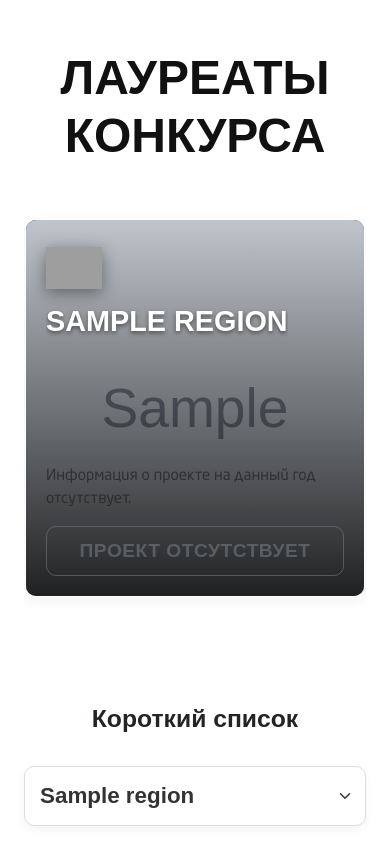
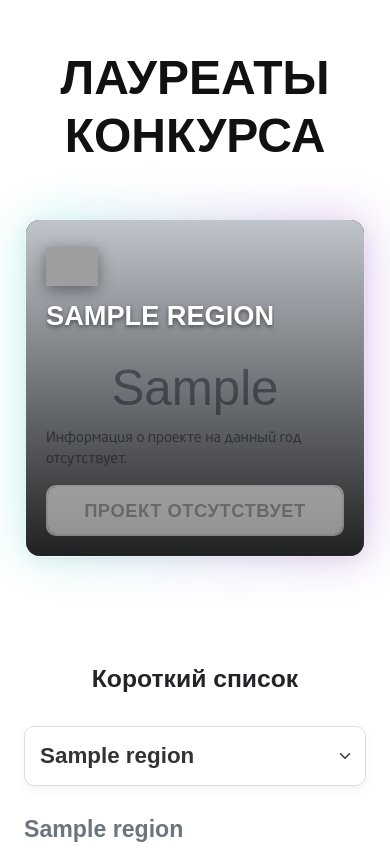
Before and after one commit to leojkeez/litflagman, a Django app: a page that uses Site/templates/sliders/carousel-elastic.html in a window 390 px wide. Shown: the part 983-1831 px from the top of the page. Run offline with Django 5.2, Linux system fonts and the light colour scheme; tables that the repository leaves empty hold one stand-in row (values such as "Sample post"); grey boxes marked "Sample" are stand-in pictures; parts of the project's set-up code (start-up, migrations or seed data) failed here and were passed over; some libraries are stand-ins or nearby versions; some web fonts are replaced; grey boxes are pictures that could not be loaded.

Commit message:
Правки в карусель

```diff
--- a/Site/templates/sliders/carousel-elastic.html
+++ b/Site/templates/sliders/carousel-elastic.html
@@ -3,25 +3,54 @@
   .elastic-carousel-container {
     display: flex;
     width: 100%;
-    height: 480px;
+    height: 380px; /* Reduced height from 480px */
     gap: 16px;
-    overflow: hidden;
-    padding: 10px 0;
+    padding: 20px 10px; /* Vertically padded so glow/blur shadow doesn't get clipped */
     transition: all 0.3s ease;
+    overflow: visible; /* Allows shadow glow to spill out */
   }
 
-  /* Each Item */
-  .elastic-carousel-item {
+  /* Each Item Wrapper */
+  .elastic-carousel-item-wrapper {
     position: relative;
     flex: 1;
     min-width: 120px;
     height: 100%;
+    transition: all 0.6s cubic-bezier(0.25, 1, 0.5, 1);
+    cursor: pointer;
+    background-color: transparent;
+  }
+
+  /* Glowing backdrop like news cards */
+  .elastic-carousel-item-wrapper::before {
+    content: "";
+    position: absolute;
+    top: 0;
+    left: 0;
+    right: 0;
+    bottom: 0;
+    z-index: -1;
+    background: var(--main-gradient, linear-gradient(90deg, #40E0D0 0%, #9932CC 100%));
+    filter: blur(25px);
+    border-radius: 16px;
+    opacity: 0;
+    transition: opacity 0.5s ease, transform 0.5s ease;
+    pointer-events: none;
+    transform: scale(0.95);
+  }
+
+  /* Each Actual Item Card */
+  .elastic-carousel-item {
+    position: relative;
+    width: 100%;
+    height: 100%;
     border-radius: 16px;
     overflow: hidden;
-    transition: all 0.6s cubic-bezier(0.25, 1, 0.5, 1);
-    cursor: pointer;
     background-color: #ffffff;
     box-shadow: 0 4px 15px rgba(0, 0, 0, 0.05);
+    display: flex;
+    flex-direction: column;
+    justify-content: space-between;
 
     /* Silver border shimmer like original cards */
     border: 2px solid transparent;
@@ -30,11 +59,20 @@
     background-clip: padding-box, border-box;
     background-size: 200px auto;
     animation: silver-shimmer-border 15s infinite linear;
+    transition: border-color 0.6s ease;
   }
 
   @keyframes silver-shimmer-border {
     0% { background-position: 0% 0%, 0% 0%; }
     100% { background-position: 0% 0%, 200px 0%; }
+  }
+
+  /* Active/Hover glow */
+  .elastic-carousel-item-wrapper:hover::before,
+  .elastic-carousel-item-wrapper.active::before {
+    opacity: 0.35; /* Glowing background intensity matching the news cards */
+    transform: scale(1.02);
+    animation: card-pulse-glow 5s infinite ease-in-out;
   }
 
   /* Background image inside the card */
@@ -88,8 +126,8 @@
   }
 
   .elastic-carousel-coat-of-arms {
-    width: 90px;
-    height: 90px;
+    width: 80px; /* Reduced slightly from 90px to fit 380px container */
+    height: 80px;
     object-fit: contain;
     transition: all 0.6s cubic-bezier(0.25, 1, 0.5, 1);
     margin-bottom: 16px;
@@ -99,7 +137,7 @@
   .elastic-carousel-title {
     font-family: 'Alumni Sans', sans-serif !important;
     font-weight: 800;
-    font-size: 1.8rem;
+    font-size: 1.7rem; /* Reduced slightly from 1.8rem */
     color: #111111;
     margin: 0;
     line-height: 1.2;
@@ -122,81 +160,105 @@
 
   .elastic-carousel-project-desc {
     color: rgba(255, 255, 255, 0.9);
-    font-size: 0.95rem;
+    font-size: 0.9rem;
     margin-bottom: 16px;
-    line-height: 1.5;
+    line-height: 1.4;
     display: -webkit-box;
-    -webkit-line-clamp: 4;
-    line-clamp: 4;
+    -webkit-line-clamp: 3; /* Reduced from 4 to fit 380px perfectly */
+    line-clamp: 3;
     -webkit-box-orient: vertical;
     overflow: hidden;
     text-align: left;
   }
 
-  /* Buttons inside carousel */
+  /* Branded signature button inside carousel */
   .elastic-carousel-btn {
     font-family: 'Alumni Sans', sans-serif !important;
     font-weight: 700;
-    font-size: 1.2rem;
+    font-size: 1.15rem;
     text-transform: uppercase;
     letter-spacing: 0.5px;
     padding: 10px 24px;
     border-radius: 10px;
     transition: all 0.3s ease;
+    border: 2px solid transparent !important;
+    background-image: linear-gradient(#fff, #fff), var(--main-gradient, linear-gradient(90deg, #40E0D0 0%, #9932CC 100%)) !important;
+    background-origin: border-box !important;
+    background-clip: padding-box, border-box !important;
+    color: #212529 !important;
+  }
+
+  .elastic-carousel-btn:hover:not(:disabled) {
+    background-image: var(--main-gradient, linear-gradient(90deg, #40E0D0 0%, #9932CC 100%)) !important;
+    color: #ffffff !important;
+    box-shadow: 0 4px 15px rgba(153, 50, 204, 0.4);
+    transform: translateY(-2px);
+  }
+
+  .elastic-carousel-btn:disabled {
+    opacity: 0.5;
+    cursor: not-allowed;
+    background-image: linear-gradient(#f8f9fa, #f8f9fa), none !important;
+    border-color: #dee2e6 !important;
+    color: #999 !important;
   }
 
   /* HOVER / ACTIVE STATES FOR DESKTOP */
   @media (min-width: 768px) {
-    .elastic-carousel-item:hover,
-    .elastic-carousel-item.active {
+    .elastic-carousel-item-wrapper:hover,
+    .elastic-carousel-item-wrapper.active {
       flex: 3;
-      box-shadow: 0 12px 30px rgba(0, 0, 0, 0.15);
-      border-color: transparent;
-      background-image: none; /* remove silver border to allow full bleed background */
-      background-color: #111;
     }
 
-    .elastic-carousel-container:hover .elastic-carousel-item:not(:hover),
-    .elastic-carousel-container.has-active .elastic-carousel-item:not(.active) {
+    .elastic-carousel-container:hover .elastic-carousel-item-wrapper:not(:hover),
+    .elastic-carousel-container.has-active .elastic-carousel-item-wrapper:not(.active) {
       flex: 0.6;
     }
 
-    .elastic-carousel-item:hover .elastic-carousel-bg,
-    .elastic-carousel-item.active .elastic-carousel-bg {
+    .elastic-carousel-item-wrapper:hover .elastic-carousel-bg,
+    .elastic-carousel-item-wrapper.active .elastic-carousel-bg {
       opacity: 1;
       transform: scale(1.04);
     }
 
-    .elastic-carousel-item:hover .elastic-carousel-overlay,
-    .elastic-carousel-item.active .elastic-carousel-overlay {
+    .elastic-carousel-item-wrapper:hover .elastic-carousel-overlay,
+    .elastic-carousel-item-wrapper.active .elastic-carousel-overlay {
       opacity: 1;
     }
 
-    .elastic-carousel-item:hover .elastic-carousel-header,
-    .elastic-carousel-item.active .elastic-carousel-header {
+    .elastic-carousel-item-wrapper:hover .elastic-carousel-item,
+    .elastic-carousel-item-wrapper.active .elastic-carousel-item {
+      border-color: transparent;
+      background-image: none; /* allow full bleed background */
+      background-color: #111;
+      box-shadow: 0 10px 30px rgba(0, 0, 0, 0.15);
+    }
+
+    .elastic-carousel-item-wrapper:hover .elastic-carousel-header,
+    .elastic-carousel-item-wrapper.active .elastic-carousel-header {
       align-items: flex-start;
       text-align: left;
     }
 
-    .elastic-carousel-item:hover .elastic-carousel-coat-of-arms,
-    .elastic-carousel-item.active .elastic-carousel-coat-of-arms {
-      width: 60px;
-      height: 60px;
+    .elastic-carousel-item-wrapper:hover .elastic-carousel-coat-of-arms,
+    .elastic-carousel-item-wrapper.active .elastic-carousel-coat-of-arms {
+      width: 50px;
+      height: 50px;
       margin-bottom: 12px;
       filter: drop-shadow(0 4px 12px rgba(0,0,0,0.4));
     }
 
-    .elastic-carousel-item:hover .elastic-carousel-title,
-    .elastic-carousel-item.active .elastic-carousel-title {
+    .elastic-carousel-item-wrapper:hover .elastic-carousel-title,
+    .elastic-carousel-item-wrapper.active .elastic-carousel-title {
       color: #ffffff;
-      font-size: 2.4rem;
+      font-size: 2.1rem;
       text-shadow: 0 2px 6px rgba(0,0,0,0.6);
       -webkit-line-clamp: 2;
       line-clamp: 2;
     }
 
-    .elastic-carousel-item:hover .elastic-carousel-footer,
-    .elastic-carousel-item.active .elastic-carousel-footer {
+    .elastic-carousel-item-wrapper:hover .elastic-carousel-footer,
+    .elastic-carousel-item-wrapper.active .elastic-carousel-footer {
       opacity: 1;
       transform: translateY(0);
       pointer-events: auto;
@@ -209,14 +271,14 @@
       flex-direction: column;
       height: auto;
       gap: 12px;
+      padding: 10px 0;
     }
 
-    .elastic-carousel-item {
+    .elastic-carousel-item-wrapper {
       flex: none;
       width: 100%;
       height: 80px;
       min-width: unset;
-      border-radius: 12px;
     }
 
     .elastic-carousel-content {
@@ -236,8 +298,8 @@
     }
 
     .elastic-carousel-coat-of-arms {
-      width: 48px;
-      height: 48px;
+      width: 44px;
+      height: 44px;
       margin-bottom: 0;
     }
 
@@ -252,21 +314,24 @@
     }
 
     /* Active Expanded State on Mobile */
-    .elastic-carousel-item.active {
-      height: 380px;
+    .elastic-carousel-item-wrapper.active {
+      height: 340px; /* Reduced slightly from 380px */
+    }
+
+    .elastic-carousel-item-wrapper.active .elastic-carousel-bg {
+      opacity: 1;
+    }
+
+    .elastic-carousel-item-wrapper.active .elastic-carousel-overlay {
+      opacity: 1;
+    }
+
+    .elastic-carousel-item-wrapper.active .elastic-carousel-item {
       background-image: none;
       background-color: #111;
     }
 
-    .elastic-carousel-item.active .elastic-carousel-bg {
-      opacity: 1;
-    }
-
-    .elastic-carousel-item.active .elastic-carousel-overlay {
-      opacity: 1;
-    }
-
-    .elastic-carousel-item.active .elastic-carousel-content {
+    .elastic-carousel-item-wrapper.active .elastic-carousel-content {
       flex-direction: column;
       align-items: stretch;
       justify-content: space-between;
@@ -274,25 +339,25 @@
       padding: 20px;
     }
 
-    .elastic-carousel-item.active .elastic-carousel-header {
+    .elastic-carousel-item-wrapper.active .elastic-carousel-header {
       flex-direction: column;
       align-items: flex-start;
       gap: 8px;
     }
 
-    .elastic-carousel-item.active .elastic-carousel-coat-of-arms {
-      width: 56px;
-      height: 56px;
+    .elastic-carousel-item-wrapper.active .elastic-carousel-coat-of-arms {
+      width: 52px;
+      height: 52px;
       filter: drop-shadow(0 4px 8px rgba(0,0,0,0.4));
     }
 
-    .elastic-carousel-item.active .elastic-carousel-title {
+    .elastic-carousel-item-wrapper.active .elastic-carousel-title {
       color: #ffffff;
-      font-size: 1.8rem;
+      font-size: 1.7rem;
       text-shadow: 0 2px 4px rgba(0,0,0,0.5);
     }
 
-    .elastic-carousel-item.active .elastic-carousel-footer {
+    .elastic-carousel-item-wrapper.active .elastic-carousel-footer {
       display: block;
       opacity: 1;
       transform: translateY(0);
@@ -303,7 +368,8 @@
 
 <div class="elastic-carousel-container">
   {% for item in laureates_data %}
-    <div class="elastic-carousel-item" tabindex="0" data-index="{{ forloop.counter }}">
+    <div class="elastic-carousel-item-wrapper" data-index="{{ forloop.counter }}">
+      <div class="elastic-carousel-item" tabindex="0">
         <!-- Background Image -->
         <div class="elastic-carousel-bg" style="background-image: url('{% if item.region.main_photo %}{{ item.region.main_photo.url }}{% else %}/static/silver.webp{% endif %}');"></div>
 
@@ -329,7 +395,7 @@
             {% if item.project %}
               <p class="elastic-carousel-project-desc">
                 <strong>Проект:</strong> {{ item.project.seo_title }}<br>
-              {{ item.project.project_description|striptags|truncatechars:150 }}
+                {{ item.project.project_description|striptags|truncatechars:120 }}
               </p>
               <button class="btn btn-outline-light elastic-carousel-btn w-100" data-bs-toggle="modal" data-bs-target="#laureateModal{{ item.region.id }}">
                 Смотреть проект
@@ -345,6 +411,7 @@
           </div>
         </div>
       </div>
+    </div>
   {% endfor %}
 </div>
 
@@ -352,15 +419,15 @@
   document.addEventListener("DOMContentLoaded", function() {
     const container = document.querySelector(".elastic-carousel-container");
     if (!container) return;
-    const items = container.querySelectorAll(".elastic-carousel-item");
+    const wrappers = container.querySelectorAll(".elastic-carousel-item-wrapper");
 
     // Set first item active on mobile initially
     const setInitialActive = () => {
-      if (window.innerWidth < 768 && items.length > 0) {
+      if (window.innerWidth < 768 && wrappers.length > 0) {
         // Find if any is active, otherwise set first
-        const hasActive = Array.from(items).some(i => i.classList.contains("active"));
+        const hasActive = Array.from(wrappers).some(w => w.classList.contains("active"));
         if (!hasActive) {
-          items[0].classList.add("active");
+          wrappers[0].classList.add("active");
           container.classList.add("has-active");
         }
       }
@@ -369,8 +436,8 @@
     setInitialActive();
     window.addEventListener("resize", setInitialActive);
 
-    items.forEach(item => {
-      item.addEventListener("click", function(e) {
+    wrappers.forEach(wrapper => {
+      wrapper.addEventListener("click", function(e) {
         // If clicked on a button or link, don't interfere
         if (e.target.closest("button") || e.target.closest("a")) {
           return;
@@ -380,7 +447,7 @@
         if (isMobile) {
           if (!this.classList.contains("active")) {
             e.preventDefault();
-            items.forEach(i => i.classList.remove("active"));
+            wrappers.forEach(w => w.classList.remove("active"));
             this.classList.add("active");
             container.classList.add("has-active");
           }
@@ -391,7 +458,7 @@
     // Clear active states on desktop to avoid weird hover artifacts
     container.addEventListener("mouseenter", function() {
       if (window.innerWidth >= 768) {
-        items.forEach(i => i.classList.remove("active"));
+        wrappers.forEach(w => w.classList.remove("active"));
         container.classList.remove("has-active");
       }
     });
```
Lines whose indentation alone changed are shown as unchanged.
